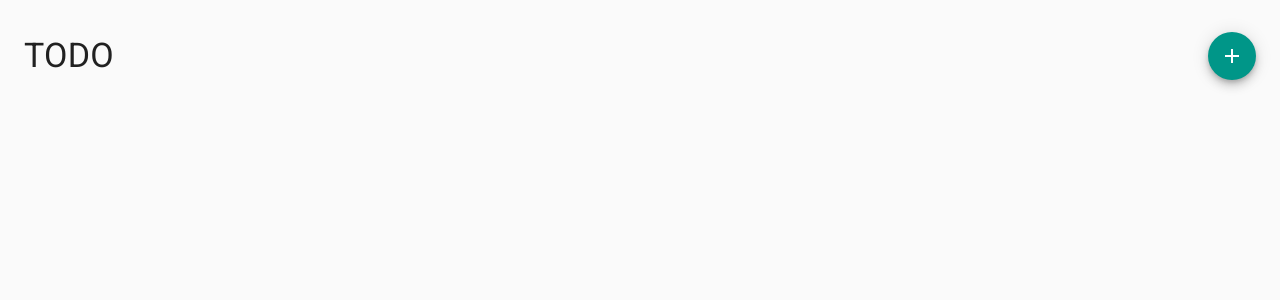
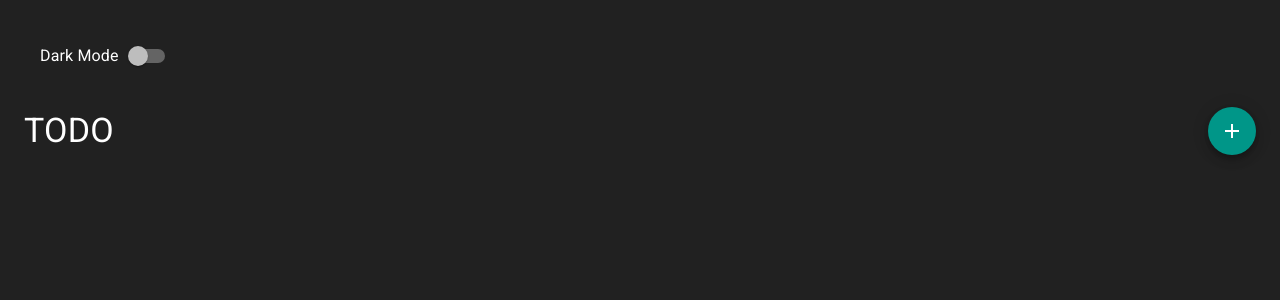
Before and after one commit to foxching/muiTodo, a React (Create React App) app: page / in a window 1280 px wide. Shown: the top 300 px of the page. Built offline with nearby package versions, Linux system fonts and the light colour scheme.

Commit message:
implement Dark Mode

```diff
--- a/src/App.js
+++ b/src/App.js
@@ -1,13 +1,16 @@
 import React from "react";
 //mui
 import CssBaseline from "@material-ui/core/CssBaseline";
-import Container from "@material-ui/core/Container";
+
 //components
 import Header from "./components/Header";
 import TodoList from "./components/TodoList";
 import FormDialog from "./components/FormDialog";
 import FormComponent from "./components/FormComponent";
 import DisplayPriority from "./components/DisplayPriority";
+import ThemeToggle from "./components/ThemeToggle";
+import Theme from "./components/Theme";
+import ThemeContainer from "./components/ThemContainer";
 //context
 import TodoContextProvider from "./context/todoContext";
 
@@ -18,14 +21,17 @@ export default function App() {
     <>
       <CssBaseline />
       <TodoContextProvider>
-        <Container>
+        <Theme>
+          <ThemeContainer>
+            <ThemeToggle />
             <Header />
             <DisplayPriority />
             <TodoList />
-        </Container>
+          </ThemeContainer>
           <FormDialog>
             <FormComponent />
           </FormDialog>
+        </Theme>
       </TodoContextProvider>
     </>
   );
--- /dev/null
+++ b/src/components/ThemContainer.js
@@ -0,0 +1,22 @@
+import React, { useContext } from "react";
+import Container from "@material-ui/core/Container";
+import { makeStyles } from "@material-ui/core/styles";
+import { grey } from "@material-ui/core/colors";
+import { TodoContext } from "../context/todoContext";
+
+export default function ThemeContainer({ children }) {
+  const { isDarkMode } = useContext(TodoContext);
+
+  const useStyles = makeStyles((theme) => ({
+    container: {
+      minHeight: "100vh",
+      minWidth: "100vw",
+      background: isDarkMode ? grey[900] : grey[100],
+      color: theme.palette.getContrastText(isDarkMode ? grey[900] : grey[100]),
+      paddingTop: "1rem"
+    }
+  }));
+
+  const classes = useStyles();
+  return <Container className={classes.container}>{children}</Container>;
+}
--- /dev/null
+++ b/src/components/Theme.js
@@ -0,0 +1,14 @@
+import React, { useContext } from "react";
+import { ThemeProvider } from "@material-ui/core/styles";
+import { darkTheme } from "../theme/dark";
+import { lightTheme } from "../theme/light";
+import { TodoContext } from "../context/todoContext";
+
+export default function Theme({ children }) {
+  const { isDarkMode } = useContext(TodoContext);
+  return (
+    <ThemeProvider theme={isDarkMode ? darkTheme : lightTheme}>
+      {children}
+    </ThemeProvider>
+  );
+}
--- /dev/null
+++ b/src/components/ThemeToggle.js
@@ -0,0 +1,23 @@
+import React, { useContext } from "react";
+import Switch from "@material-ui/core/Switch";
+import FormGroup from "@material-ui/core/FormGroup";
+import FormControlLabel from "@material-ui/core/FormControlLabel";
+import FormControl from "@material-ui/core/FormControl";
+import { TodoContext } from "../context/todoContext";
+
+export default function FormControlLabelPosition() {
+  const { setIsDarkMode } = useContext(TodoContext);
+  return (
+    <FormControl component="fieldset" style={{ marginTop: "1.3rem" }}>
+      <FormGroup aria-label="position" row>
+        <FormControlLabel
+          value="end"
+          control={<Switch color="primary" />}
+          label="Dark Mode"
+          labelPlacement="start"
+          onChange={() => setIsDarkMode((mode) => !mode)}
+        />
+      </FormGroup>
+    </FormControl>
+  );
+}
--- a/src/components/Todo.js
+++ b/src/components/Todo.js
@@ -77,19 +77,19 @@ const Todo = ({ todo, index }) => {
             </Grid>
             <Typography variant="body2">{todo.dueDate}</Typography>
             <ButtonGroup
-              color="primary"
+              color="secondary"
               style={{ paddingTop: "12px" }}
               variant="text"
               size="small"
             >
               <Button onClick={() => handleDeleteTodo(todo.id)}>
-                <DeleteIcon size="small" style={{ color: "#424242" }} />
+                <DeleteIcon size="small" color="secondary" />
               </Button>
               <Button onClick={() => handleEditClick(todo)}>
-                <EditIcon size="small" style={{ color: "#424242" }} />
+                <EditIcon size="small" color="secondary" />
               </Button>
               <Button onClick={() => handleMarkCompletedTodo(todo.id)}>
-                <DoneIcon size="small" style={{ color: "#424242" }} />
+                <DoneIcon size="small" color="secondary" />
               </Button>
             </ButtonGroup>
           </Paper>
--- a/src/context/todoContext.js
+++ b/src/context/todoContext.js
@@ -8,6 +8,7 @@ const TodoContextProvider = (props) => {
   const [open, setOpen] = useState(false);
   const [editedTodo, setEditedTodo] = useState(null);
   const [priorityFilter, setPriorityFilter] = useState("");
+  const [isDarkMode, setIsDarkMode] = useState("light");
 
   const handleCloseDialog = () => {
     setOpen(false);
@@ -77,6 +78,8 @@ const TodoContextProvider = (props) => {
         open,
         setOpen,
         editedTodo,
+        isDarkMode,
+        setIsDarkMode,
         priorityFilter,
         setPriorityFilter,
         handleCloseDialog,
--- /dev/null
+++ b/src/theme/dark.js
@@ -0,0 +1,17 @@
+import { createMuiTheme } from "@material-ui/core/styles";
+import { deepOrange, grey } from "@material-ui/core/colors";
+
+export const darkTheme = createMuiTheme({
+  palette: {
+    type: "dark",
+    primary: {
+      main: "#90caf9"
+    },
+    secondary: {
+      main: deepOrange[400]
+    },
+    background: {
+      default: grey[900]
+    }
+  }
+});
--- /dev/null
+++ b/src/theme/light.js
@@ -0,0 +1,17 @@
+import { createMuiTheme } from "@material-ui/core/styles";
+import { blue, grey, indigo } from "@material-ui/core/colors";
+
+export const lightTheme = createMuiTheme({
+  palette: {
+    type: "light",
+    primary: {
+      main: indigo[200]
+    },
+    secondary: {
+      main: blue[400]
+    },
+    background: {
+      default: grey[100]
+    }
+  }
+});
```
Lines whose indentation alone changed are shown as unchanged.
